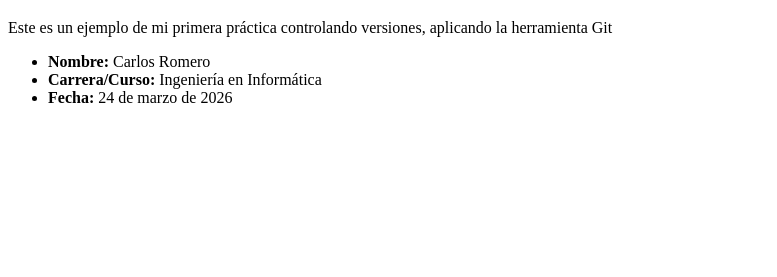
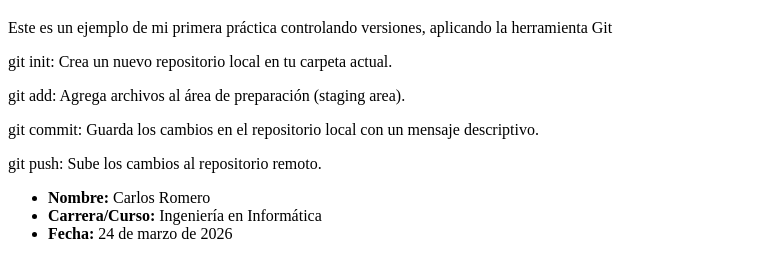
Before and after one commit to laboratorio-1-2026-1/Practica1-git-ci-31401043, a plain HTML site: page index.html in a window 1280 px wide. Shown: the part 61-338 px from the top of the page, without its empty margins (0-777 px from the left). Drawn offline with Linux system fonts and the light colour scheme.

Commit message:
modificacion del html para agregar inforacion

```diff
--- a/index.html
+++ b/index.html
@@ -7,6 +7,10 @@
 <body>
 <h1>¡Hola Mundo desde Git, de parte de Carlos Romero!</h1>
 <p>Este es un ejemplo de mi primera práctica controlando versiones, aplicando la herramienta Git</p>
+<p>git init: Crea un nuevo repositorio local en tu carpeta actual.</p>
+<p>git add: Agrega archivos al área de preparación (staging area).</p>
+<p>git commit: Guarda los cambios en el repositorio local con un mensaje descriptivo.</p>
+<p>git push: Sube los cambios al repositorio remoto.</p>
 <ul>
 <li><strong>Nombre:</strong> Carlos Romero</li>
 <li><strong>Carrera/Curso:</strong> Ingeniería en Informática</li>
```
